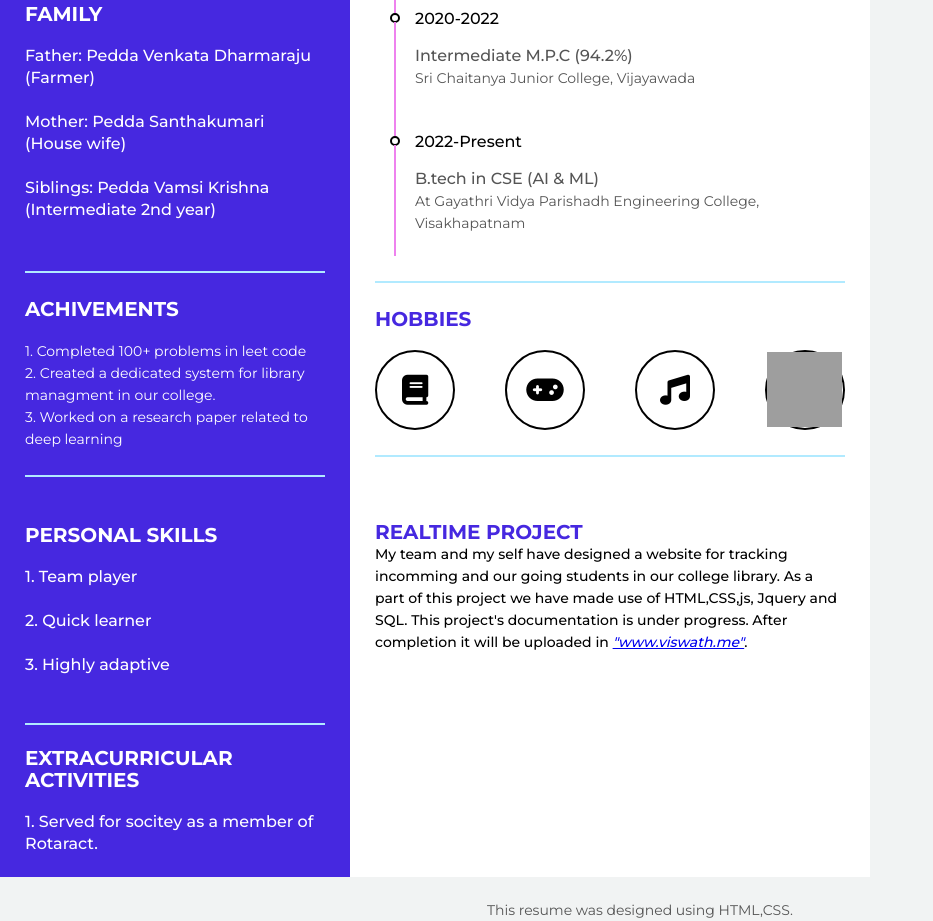
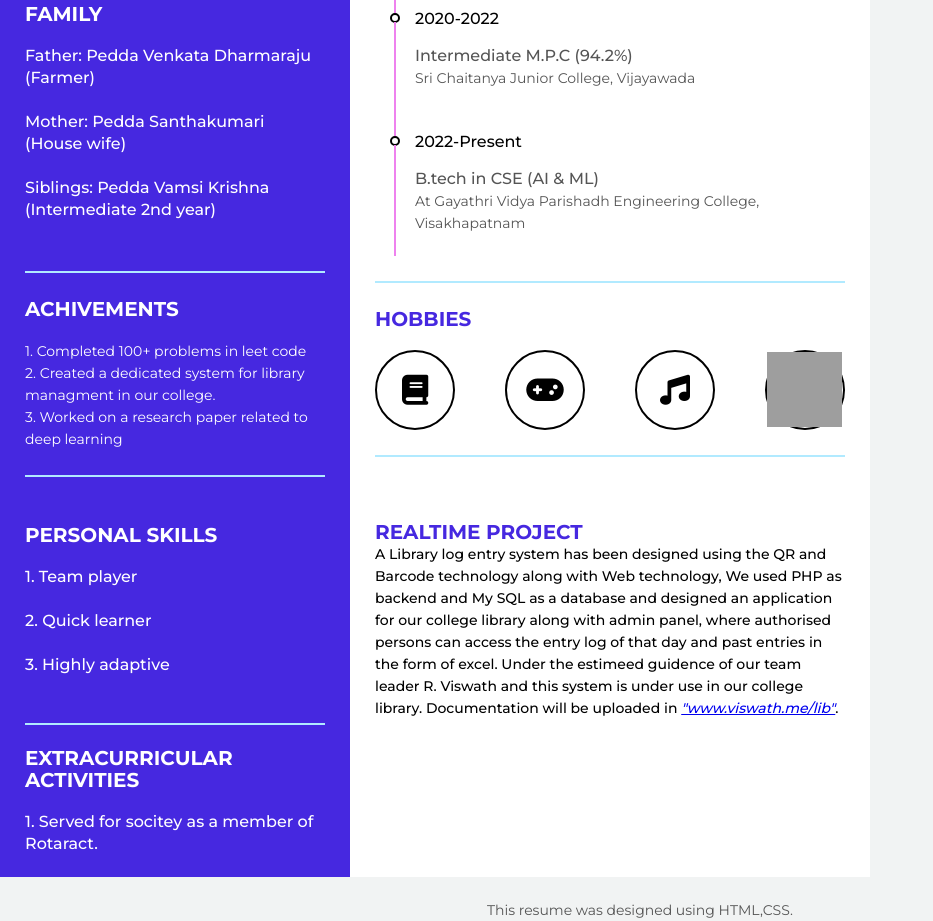
Before and after one commit to raghunadh-pedda/raghunadh-pedda.github.io, a plain HTML site: page index.html in a window 1280 px wide. Shown: the part 1078-1999 px from the top of the page, without its empty margins (0-933 px from the left). Drawn offline with Linux system fonts and the light colour scheme; grey boxes are pictures that could not be loaded.

Commit message:
Update index.html

```diff
--- a/index.html
+++ b/index.html
@@ -12,7 +12,7 @@
 <div class="resume">
     <div class="resume_left">
         <div class="resume_profile">
-            <img src="replicate-prediction-5ntysblb2reebm6mz4spljzooy-removebg-preview.png" alt="profile_pic">
+            <img src="https://i.imgur.com/WN69pD4.jpeg" alt="profile_pic">
         </div>
         <div class="resume_content">
             <div class="resume_item resume_info">
@@ -308,8 +308,7 @@
         <br>
         <div class="title">
             <p class="bold">Realtime Project</p>
-            <div style = "font-weight: 500; color: rgb(0, 0, 0)"> My team and my self have designed a website for tracking incomming and our going students in our college library. As a part of this project we have made use of HTML,CSS,js, Jquery and SQL. This project's documentation is under progress.
-             After completion it will be uploaded in <i style = "color: blue;"> <a href = "https://viswath.me/">"www.viswath.me"</a></i>. </div>
+            <div style = "font-weight: 500; color: rgb(0, 0, 0)"> A Library log entry system has been designed using the QR and Barcode technology along with Web technology, We used PHP as backend and My SQL as a database and designed an application for our college library along with admin panel, where authorised persons can access the entry log of that day and past entries in the form of excel. Under the estimeed guidence of our team leader R. Viswath and this system is under use in our college library.  Documentation will be uploaded in <i style = "color: blue;"> <a href = "https://viswath.me/lib">"www.viswath.me/lib"</a></i>. </div>
         </div>
         <!-- <p class="semi-bold"> I'm proud to unveil my RFID attendance system, merging RFID cards and WiFi. Users tap cards, IDs are sent via HTTP to a server. Admin manages attendance, users track stats, schedules, and get mobile reminders for checkouts. This amalgamation of tech and user-centric design is a milestone in my career. This RFID attendance system encompasses a range of additional features meticulously designed to enhance user experience and streamline attendance management. It's a testament to my ability to synergize technical expertise with innovative design, resulting in a comprehensive solution that redefines attendance tracking.<br> Documentation:
             <strong> www.viswath.me/rfid </strong> </p> -->
```
